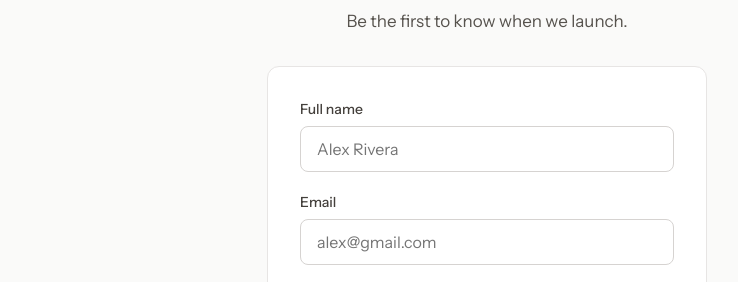
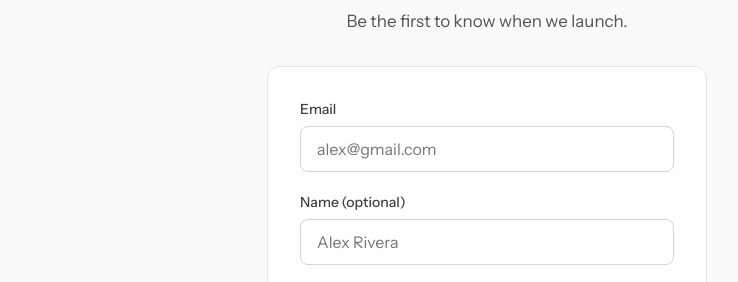
Before and after one commit to o-striker/taxless, a plain HTML site: page index.html in a window 1280 px wide. Shown: the part 862-1144 px from the top of the page, without its empty margins (153-891 px from the left). Drawn offline with Linux system fonts and the light colour scheme.

Commit message:
Reorder form: email first, rename Full name to optional Name

```diff
--- a/index.html
+++ b/index.html
@@ -428,13 +428,13 @@
     <div class="form-card">
       <div id="formFields">
         <div class="field">
-          <label for="nameInput">Full name</label>
-          <input type="text" id="nameInput" name="name" placeholder="Alex Rivera" autocomplete="name">
-        </div>
-        <div class="field">
           <label for="emailInput">Email</label>
           <input type="email" id="emailInput" name="email" placeholder="alex@gmail.com" autocomplete="email">
           <div class="field-error" id="emailError">Please enter a valid email address.</div>
+        </div>
+        <div class="field">
+          <label for="nameInput">Name (optional)</label>
+          <input type="text" id="nameInput" name="name" placeholder="Alex Rivera" autocomplete="name">
         </div>
         <div class="field">
           <label for="phoneInput">Phone number (optional)</label>
```
